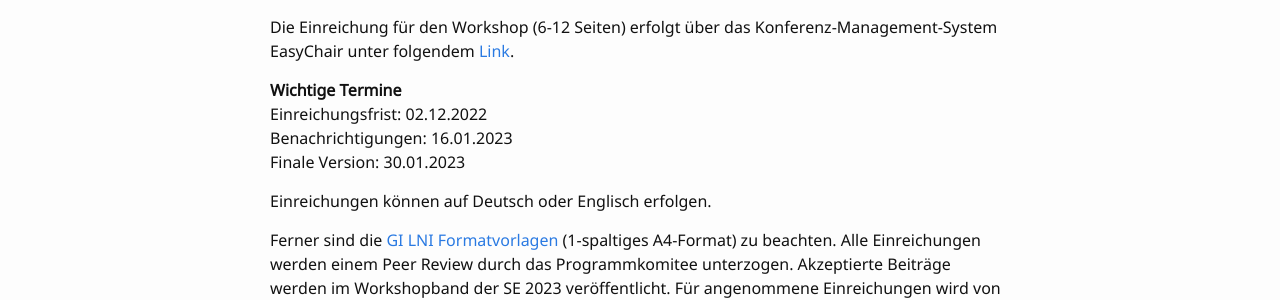
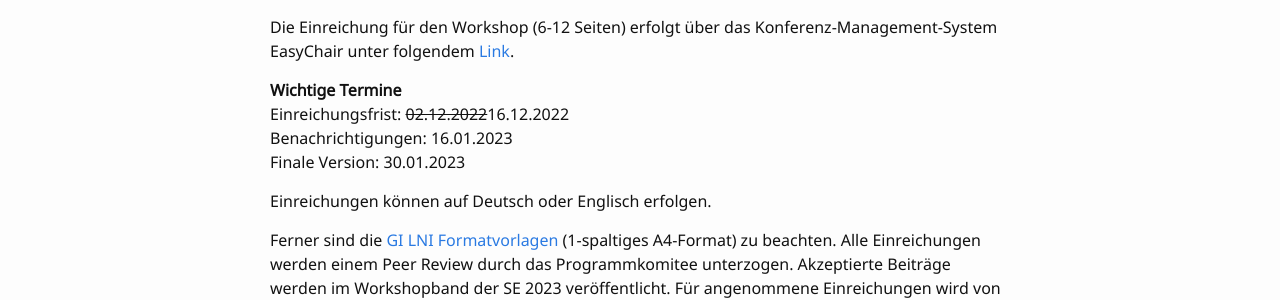
Before and after one commit to ASE-Workshop/2023, a Jekyll site: the page built from 1-call-for-papers.md, in a window 1280 px wide. Shown: the part 619-919 px from the top of the page. Built offline with Jekyll 4.4.1, drawn with Linux system fonts in a browser that asks for light colours.

Commit message:
Update 1-call-for-papers.md
Update deadline

```diff
--- a/1-call-for-papers.md
+++ b/1-call-for-papers.md
@@ -24,7 +24,7 @@ In diesem Workshop werden Herausforderungen und Lösungsansätze des Automotive
 Die Einreichung für den Workshop (6-12 Seiten) erfolgt über das Konferenz-Management-System EasyChair unter folgendem [Link](https://easychair.org/conferences/?conf=ase2023).
 
 __Wichtige Termine__\
-Einreichungsfrist: 02.12.2022\
+Einreichungsfrist: ~~02.12.2022~~16.12.2022\
 Benachrichtigungen: 16.01.2023\
 Finale Version: 30.01.2023
 
```
